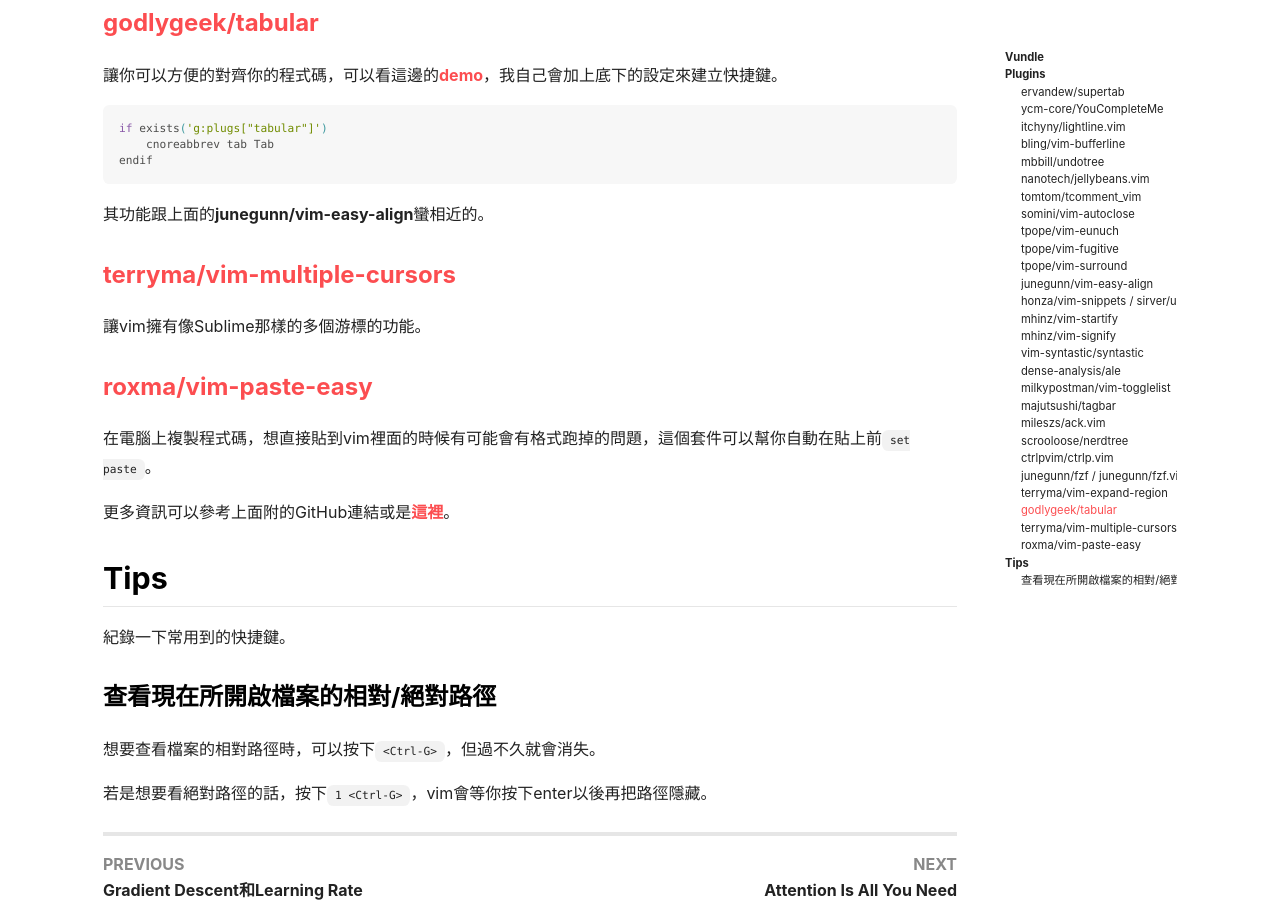
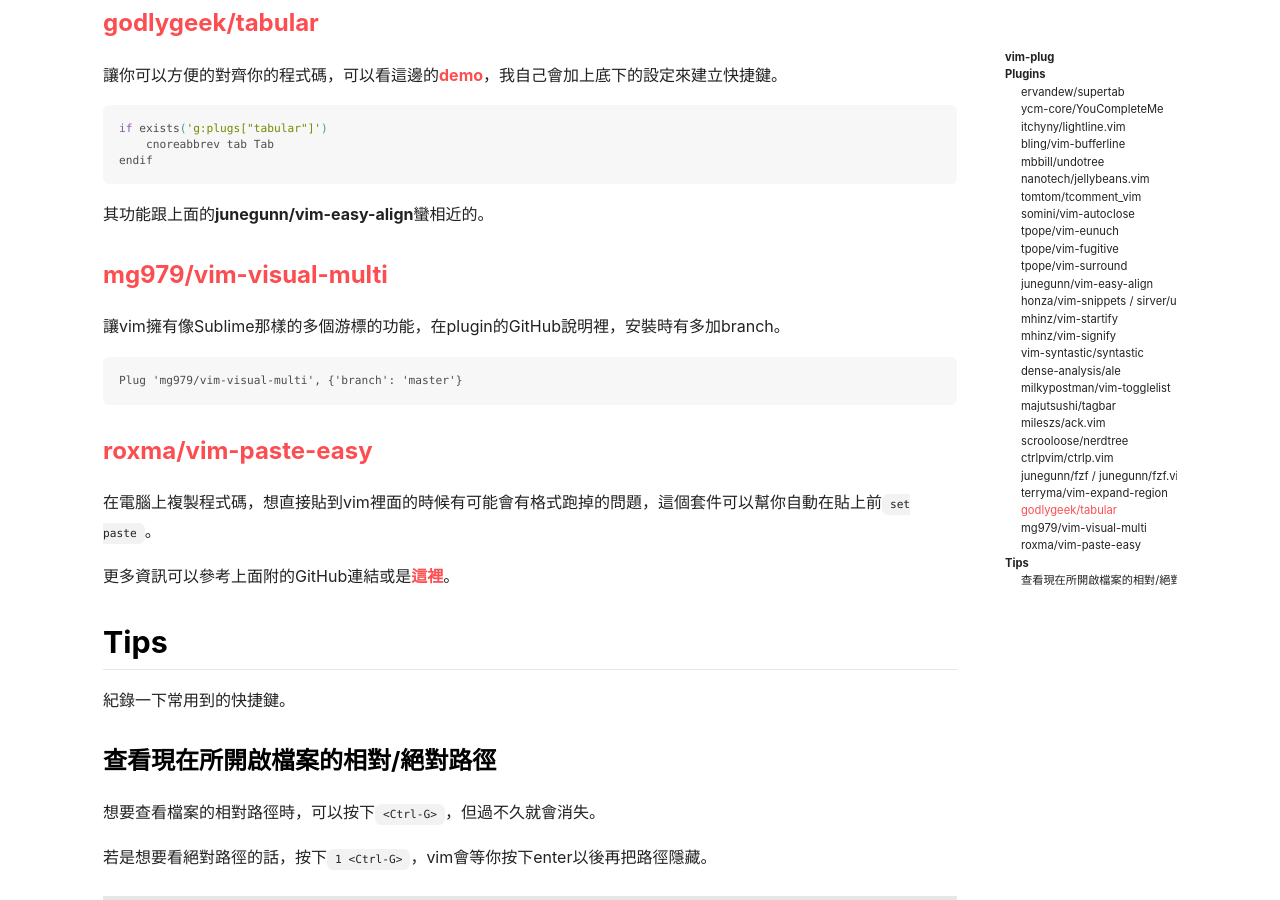
Before and after one commit to wjohn1483/wjohn1483.github.io, a Jekyll site: the page built from _posts/2020-03-09-vim-plugins/2020-03-09-vim-plugins.md, in a window 1280 px wide and 900 px high, scrolled down 4717 px. Built offline with Jekyll 4.4.1, drawn with Linux system fonts in a browser that asks for light colours; nearby versions of some CDN libraries; some of the changed text lies outside the part shown.

Commit message:
Replace deprecated multi cursor plugin

````diff
--- a/_posts/2020-03-09-vim-plugins/2020-03-09-vim-plugins.md
+++ b/_posts/2020-03-09-vim-plugins/2020-03-09-vim-plugins.md
@@ -15,12 +15,12 @@ mathjax_autoNumber: true
 
 目前我所使用的設定檔，原先是來自於[timss/vimconf](https://github.com/timss/vimconf)，看star數也蠻多人推薦[amix/vimrc](https://github.com/amix/vimrc)，你也可以去網路上找你心目中所屬的設定檔。
 
-## Vundle
+## vim-plug
 
-[Vundle](https://github.com/VundleVim/Vundle.vim)是一個vim套件的管理工具，使你可以直接打上vim plugin repo的名字就能安裝至你的vim上，像是
+[vim-plug](https://github.com/junegunn/vim-plug)是一個vim套件的管理工具，使你可以直接打上vim plugin repo的名字就能安裝至你的vim上，像是
 
 ```bash
-Plug 'gmarik/Vundle.vim'
+Plug 'ervandew/supertab'
 ```
 
 在宣告好想要安裝的套件以後，打開vim，再打上`:PlugInstall`就會將宣告的套件安裝在**[user name]/.vim/bundle**裡面。如果想要移除某個套件，只需要在設定檔將套件的宣告移除，並在vim裡面打上`:PlugClean`，相當的方便。
@@ -192,9 +192,13 @@ endif
 
 其功能跟上面的**junegunn/vim-easy-align**蠻相近的。
 
-### [terryma/vim-multiple-cursors](https://github.com/terryma/vim-multiple-cursors)
+### [mg979/vim-visual-multi](https://github.com/mg979/vim-visual-multi)
 
-讓vim擁有像Sublime那樣的多個游標的功能。
+讓vim擁有像Sublime那樣的多個游標的功能，在plugin的GitHub說明裡，安裝時有多加branch。
+
+```
+Plug 'mg979/vim-visual-multi', {'branch': 'master'}
+```
 
 ### [roxma/vim-paste-easy](https://github.com/roxma/vim-paste-easy)
 
````
